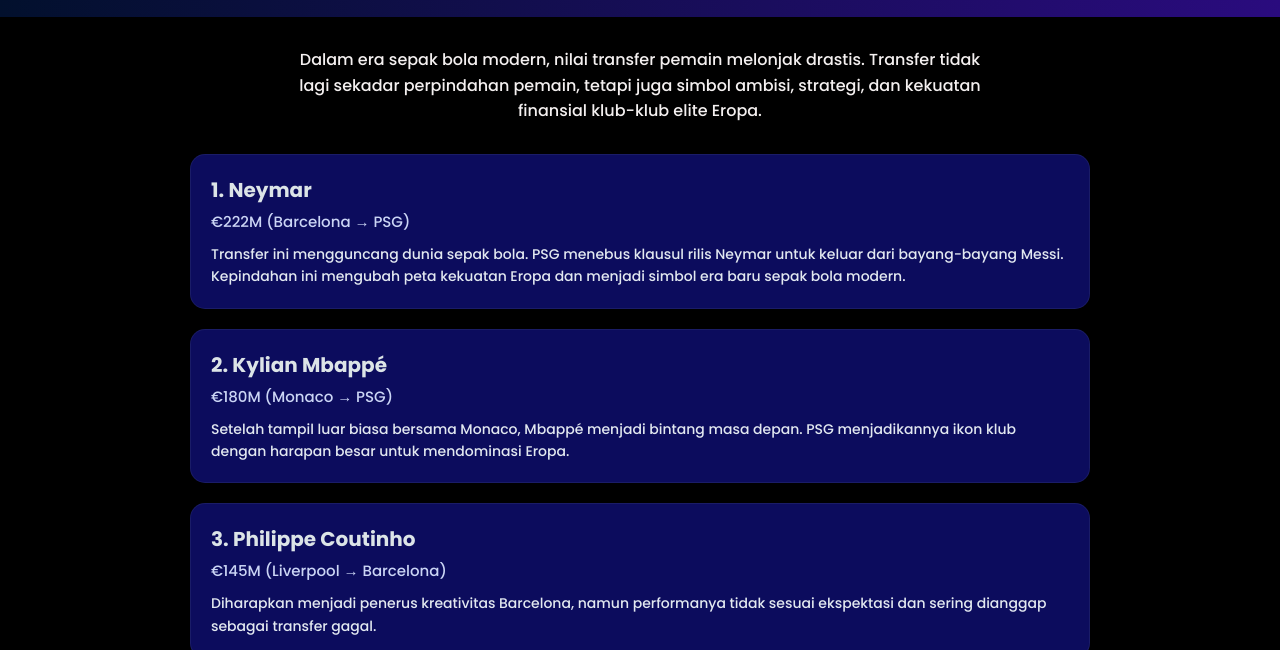
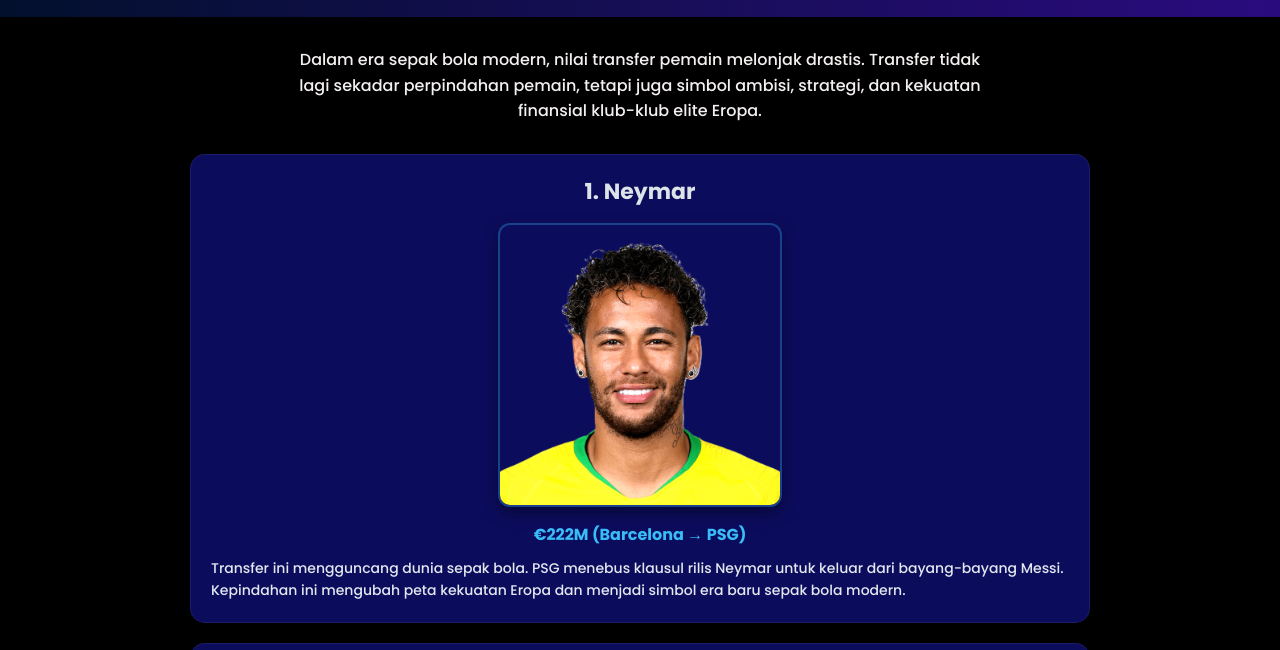
Before and after one commit to HfidzzZZ/top-transfer-musim-panas-sepakbola, a plain HTML site: page liga-eropa.html in a window 1280 px wide. Shown: the part 135-785 px from the top of the page. Drawn offline with Linux system fonts and the light colour scheme.

Commit message:
menambahkan tag gambar pemain liga eropa

```diff
--- a/liga-eropa.html
+++ b/liga-eropa.html
@@ -89,6 +89,7 @@
             border-radius: 15px;
             transition: all 0.3s ease;
             box-shadow: 0 10px 25px rgba(0,0,0,0.3);
+            text-align: center;
         }
 
         .card:hover {
@@ -98,15 +99,29 @@
         }
 
         .player {
-            font-size: 20px;
+            font-size: 22px;
             font-weight: 700;
             color: #dce4e7;
         }
 
+        /* --- STYLING GAMBAR PEMAIN --- */
+        .player-img {
+            width: 100%;
+            max-width: 280px;
+            height: 280px;
+            object-fit: cover;
+            border-radius: 12px;
+            margin: 15px auto;
+            display: block;
+            border: 2px solid rgba(56, 189, 248, 0.3);
+            box-shadow: 0 6px 15px rgba(0,0,0,0.4);
+        }
+
         .price {
-            font-size: 15px;
+            font-size: 16px;
+            font-weight: 600;
             margin-top: 5px;
-            color: #cbd5f5;
+            color: #38bdf8;
         }
 
         .desc {
@@ -114,6 +129,7 @@
             margin-top: 10px;
             line-height: 1.6;
             color: #e2e8f0;
+            text-align: left;
         }
 
         footer {
@@ -146,8 +162,10 @@
         strategi, dan kekuatan finansial klub-klub elite Eropa.
     </p>
 
+    <!-- 1. Neymar -->
     <div class="card">
         <div class="player">1. Neymar</div>
+        <img src="images/neymar.jpg" alt="Neymar" class="player-img">
         <div class="price">€222M (Barcelona → PSG)</div>
         <div class="desc">
             Transfer ini mengguncang dunia sepak bola. PSG menebus klausul rilis Neymar
@@ -156,8 +174,10 @@
         </div>
     </div>
 
+    <!-- 2. Kylian Mbappé -->
     <div class="card">
         <div class="player">2. Kylian Mbappé</div>
+        <img src="images/mbappe.jpg" alt="Kylian Mbappé" class="player-img">
         <div class="price">€180M (Monaco → PSG)</div>
         <div class="desc">
             Setelah tampil luar biasa bersama Monaco, Mbappé menjadi bintang masa depan.
@@ -165,8 +185,10 @@
         </div>
     </div>
 
+    <!-- 3. Philippe Coutinho -->
     <div class="card">
         <div class="player">3. Philippe Coutinho</div>
+        <img src="images/Philippe-Coutinho-PNG-Image.jpg" alt="Philippe Coutinho" class="player-img">
         <div class="price">€145M (Liverpool → Barcelona)</div>
         <div class="desc">
             Diharapkan menjadi penerus kreativitas Barcelona, namun performanya tidak
@@ -174,8 +196,10 @@
         </div>
     </div>
 
+    <!-- 4. João Félix -->
     <div class="card">
         <div class="player">4. João Félix</div>
+        <img src="images/felix.jpg" alt="João Félix" class="player-img">
         <div class="price">€126M (Benfica → Atlético Madrid)</div>
         <div class="desc">
             Wonderkid Portugal dengan talenta besar, namun harus beradaptasi dengan
@@ -183,8 +207,10 @@
         </div>
     </div>
 
+    <!-- 5. Enzo Fernández -->
     <div class="card">
         <div class="player">5. Enzo Fernández</div>
+        <img src="images/enzo.jpg" alt="Enzo Fernández" class="player-img">
         <div class="price">€121M (Benfica → Chelsea)</div>
         <div class="desc">
             Gelandang juara dunia yang dibeli mahal setelah tampil gemilang di Piala Dunia,
@@ -192,8 +218,10 @@
         </div>
     </div>
 
+    <!-- 6. Jack Grealish -->
     <div class="card">
         <div class="player">6. Jack Grealish</div>
+        <img src="images/jack.jpg" alt="Jack Grealish" class="player-img">
         <div class="price">€117M (Aston Villa → Manchester City)</div>
         <div class="desc">
             Pemain Inggris termahal saat itu, berkembang menjadi bagian penting dalam
@@ -201,8 +229,10 @@
         </div>
     </div>
 
+    <!-- 7. Declan Rice -->
     <div class="card">
         <div class="player">7. Declan Rice</div>
+        <img src="images/declan.jpg" alt="Declan Rice" class="player-img">
         <div class="price">€116M (West Ham → Arsenal)</div>
         <div class="desc">
             Pemimpin di lapangan yang memberikan stabilitas dan keseimbangan bagi
@@ -210,8 +240,10 @@
         </div>
     </div>
 
+    <!-- 8. Moisés Caicedo -->
     <div class="card">
         <div class="player">8. Moisés Caicedo</div>
+        <img src="images/caicedo.jpg" alt="Moisés Caicedo" class="player-img">
         <div class="price">€116M (Brighton → Chelsea)</div>
         <div class="desc">
             Gelandang modern dengan energi tinggi, diharapkan menjadi jangkar kuat
@@ -219,8 +251,10 @@
         </div>
     </div>
 
+    <!-- 9. Romelu Lukaku -->
     <div class="card">
         <div class="player">9. Romelu Lukaku</div>
+        <img src="images/lukaku.jpg" alt="Romelu Lukaku" class="player-img">
         <div class="price">€113M (Inter → Chelsea)</div>
         <div class="desc">
             Kembali ke Chelsea dengan ekspektasi tinggi, namun mengalami kesulitan
@@ -228,8 +262,10 @@
         </div>
     </div>
 
+    <!-- 10. Ousmane Dembélé -->
     <div class="card">
         <div class="player">10. Ousmane Dembélé</div>
+        <img src="images/dembele.jpg" alt="Ousmane Dembélé" class="player-img">
         <div class="price">€105M (Dortmund → Barcelona)</div>
         <div class="desc">
             Memiliki bakat luar biasa, namun cedera membuat kontribusinya tidak stabil
```
